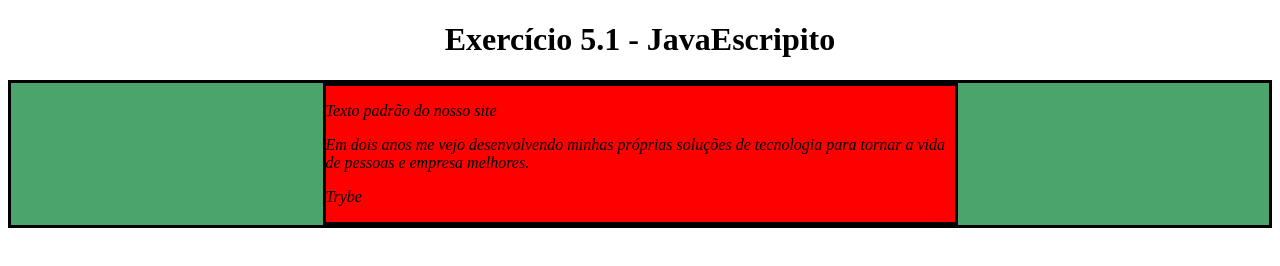
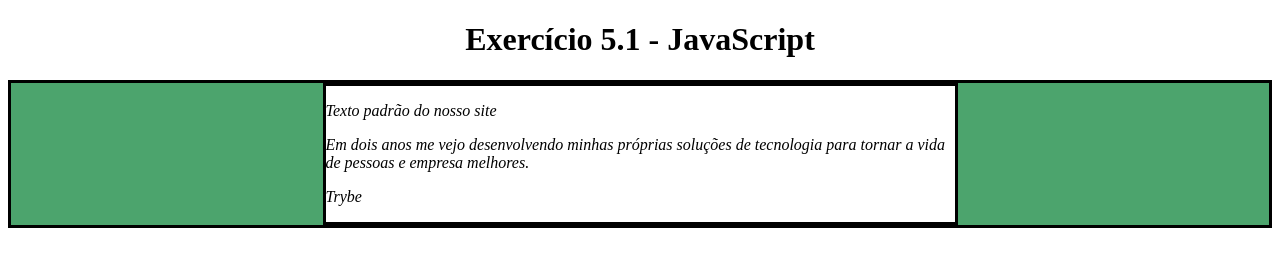
Before and after one commit to Britosl1/trybe-exercises, a plain HTML site: page bloco_5/5_1/exercise.html in a window 1280 px wide. Drawn offline with Linux system fonts and the light colour scheme.

Commit message:
Exercicios 3 e 4

```diff
--- a/bloco_5/5_1/exercise.html
+++ b/bloco_5/5_1/exercise.html
@@ -63,7 +63,17 @@
         }
         console.log(yellowSquare());
 
-        document.getElementsByClassName('center-content').style.backgroundColor = 'white';
+        function redSquare(){
+            let red = document.getElementsByClassName('center-content')[0];
+            red.style.backgroundColor = 'white';
+        }
+        console.log(redSquare());
+
+        function h1Correction (){
+            let h1 = document.getElementsByTagName('h1')[0];
+            h1.innerText = 'Exercício 5.1 - JavaScript';
+        }
+        console.log(h1Correction());
 
     </script>
   </body>
```
